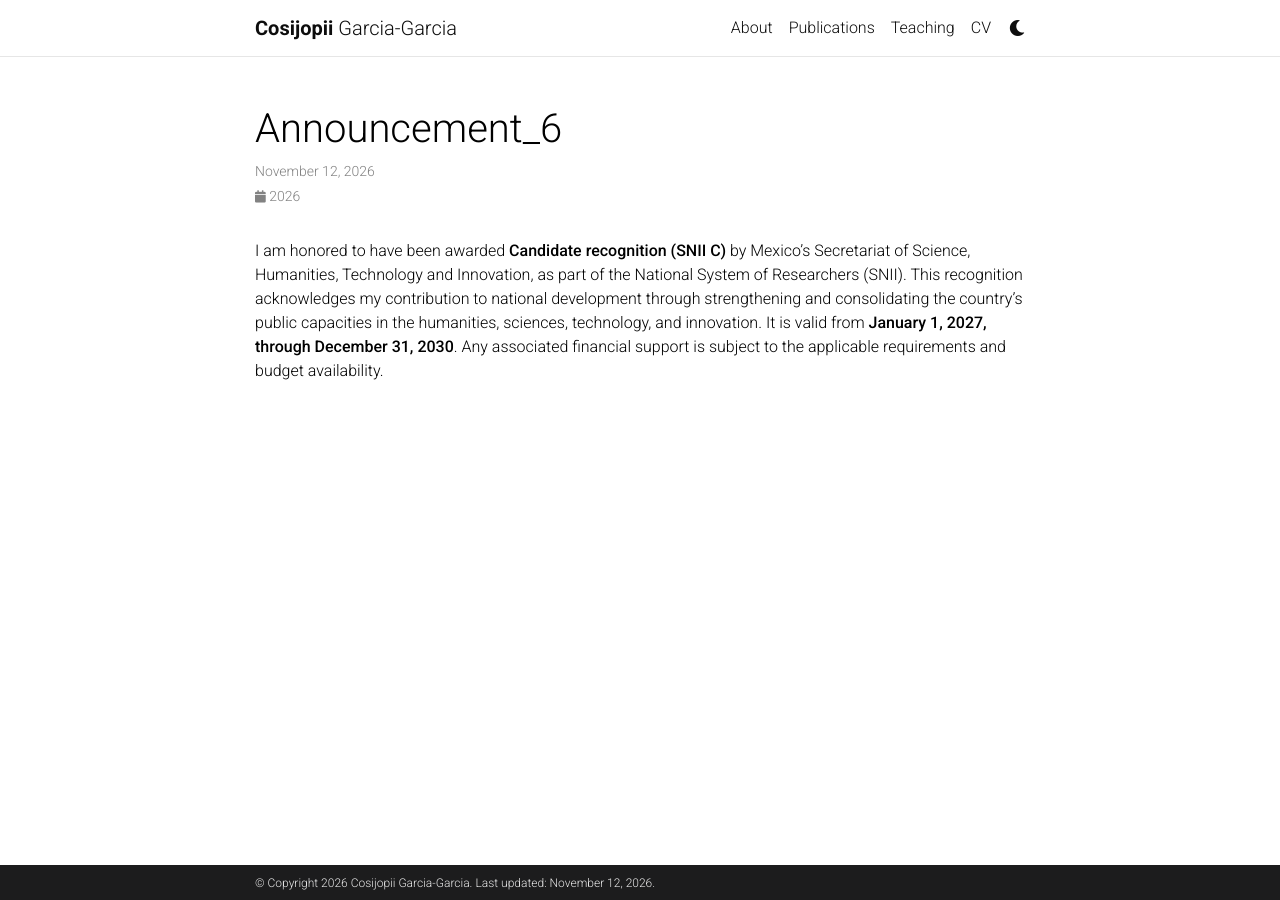
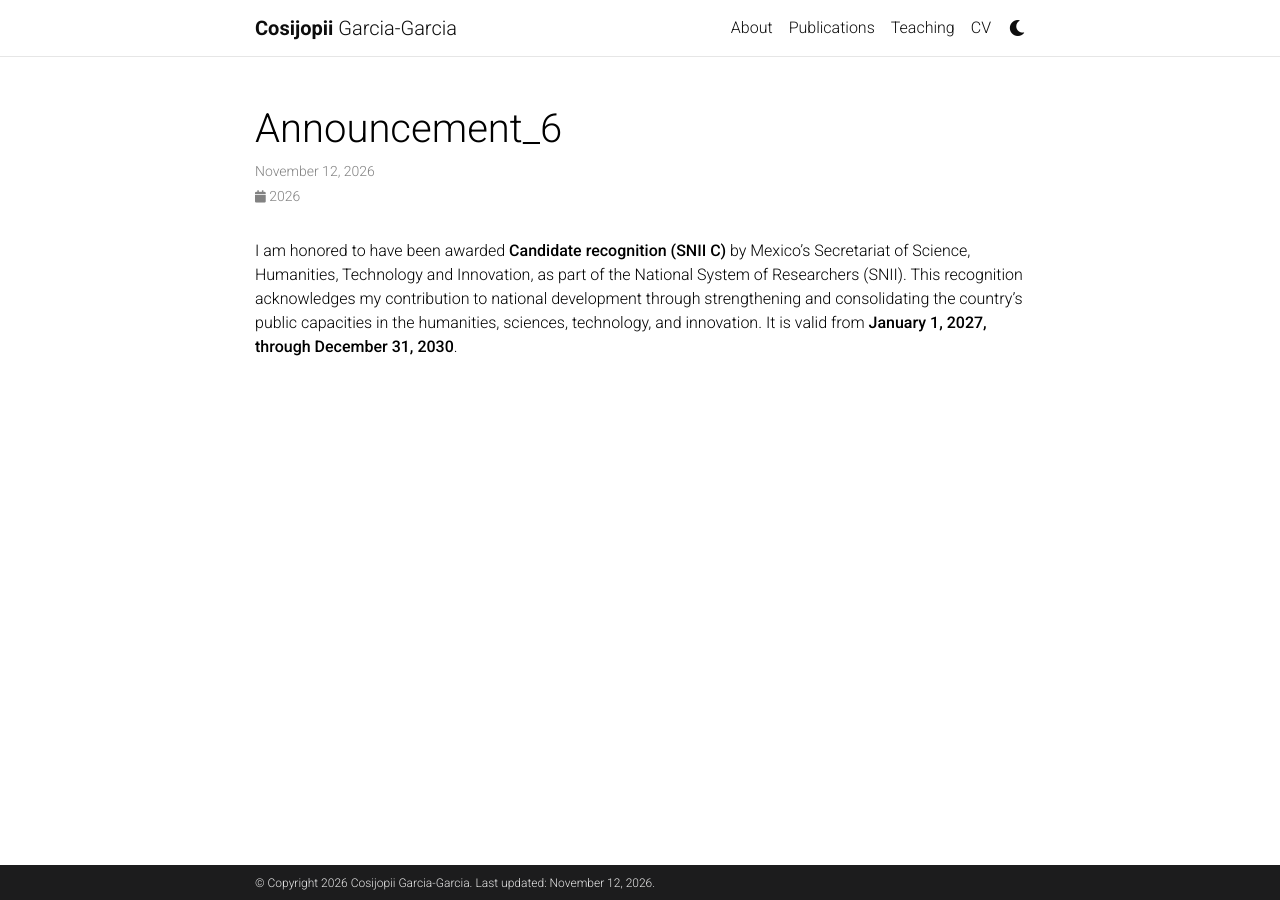
Before and after one commit to Cosijopiii/Cosijopiii.github.io, a Jekyll site: the page built from _news/announcement_6.md, in a window 1280 px wide. Built offline with Jekyll 4.4.1, drawn with Linux system fonts in a browser that asks for light colours; comment, search, counter and statistics services are not loaded; a style sheet for code colours, icons or effects is not loaded.

Commit message:
Remove extra line in announcement_6.md

```diff
--- a/_news/announcement_6.md
+++ b/_news/announcement_6.md
@@ -5,4 +5,4 @@ inline: true
 related_posts: false
 ---
 
-I am honored to have been awarded **Candidate recognition (SNII C)** by Mexico's Secretariat of Science, Humanities, Technology and Innovation, as part of the National System of Researchers (SNII). This recognition acknowledges my contribution to national development through strengthening and consolidating the country's public capacities in the humanities, sciences, technology, and innovation. It is valid from **January 1, 2027, through December 31, 2030**. Any associated financial support is subject to the applicable requirements and budget availability.
+I am honored to have been awarded **Candidate recognition (SNII C)** by Mexico's Secretariat of Science, Humanities, Technology and Innovation, as part of the National System of Researchers (SNII). This recognition acknowledges my contribution to national development through strengthening and consolidating the country's public capacities in the humanities, sciences, technology, and innovation. It is valid from **January 1, 2027, through December 31, 2030**.
```
